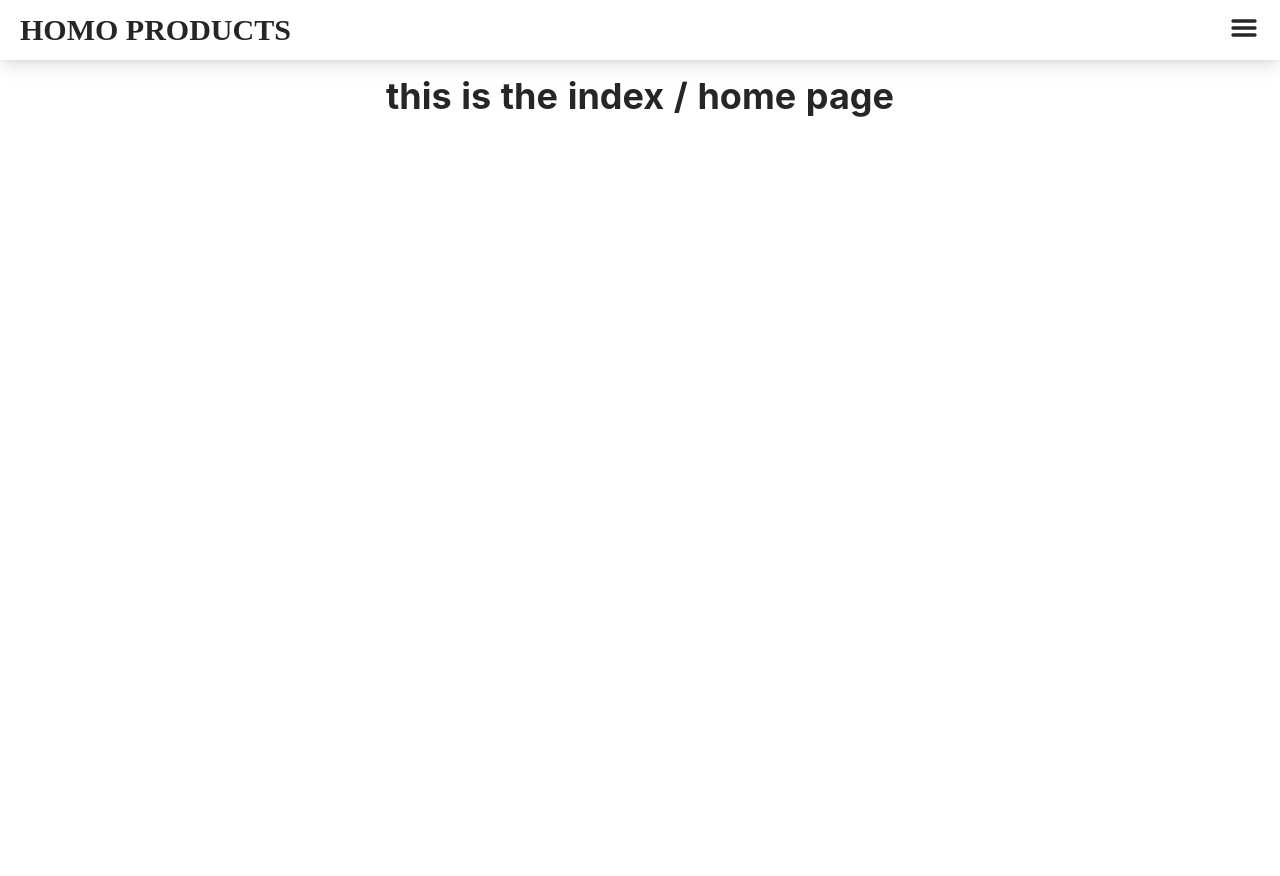
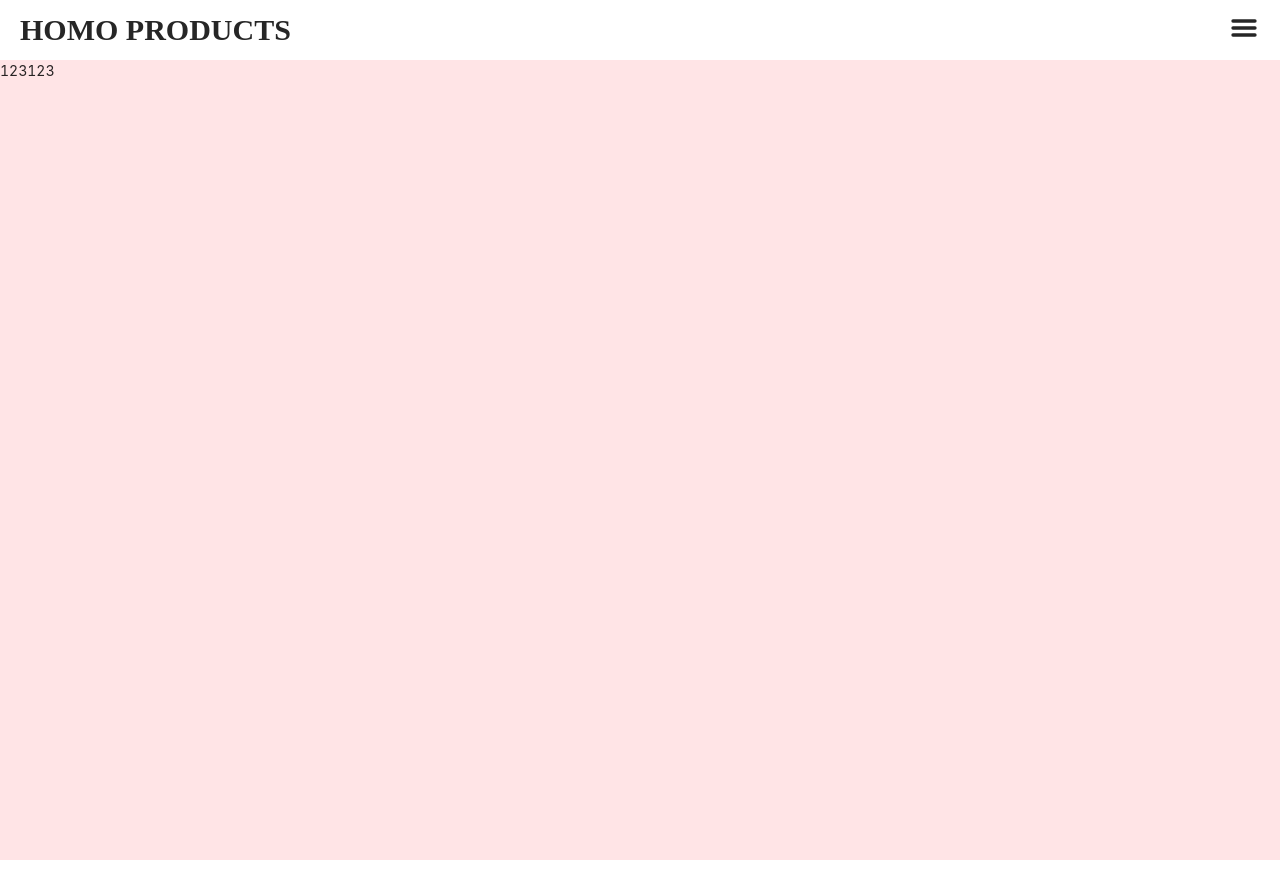
Before and after one commit to BSJJC/home-of-BSJJC, a Nuxt app: page / in a window 1280 px wide. Before the commit the page ends 800 px from the top, so only its background shows below. Built offline with nearby package versions, Linux system fonts and the light colour scheme; a web font is replaced by a local one.

Commit message:
Start: install <perfect scrollbar>

```diff
--- a/pages/index.vue
+++ b/pages/index.vue
@@ -1,7 +1,6 @@
 <template>
-  <div>
-    <h1 class="text-4xl text-center font-bold dark:bg-red-200">this is the index / home page</h1>
-
+  <div class="bg-rose-100 min-h-screen -top-4 relative">
+    <h1>123123</h1>
   </div>
 </template>
 
@@ -10,3 +9,6 @@ useHead({
   title: "home"
 });
 </script>
+
+<style>
+</style>
```
